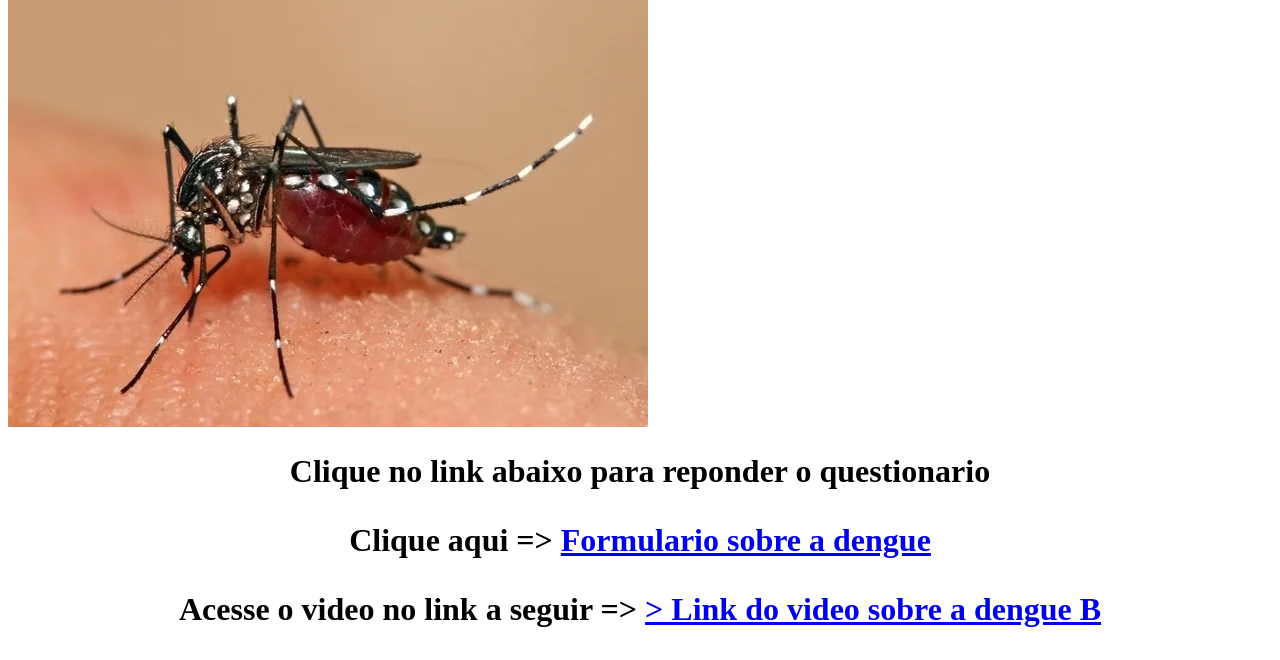
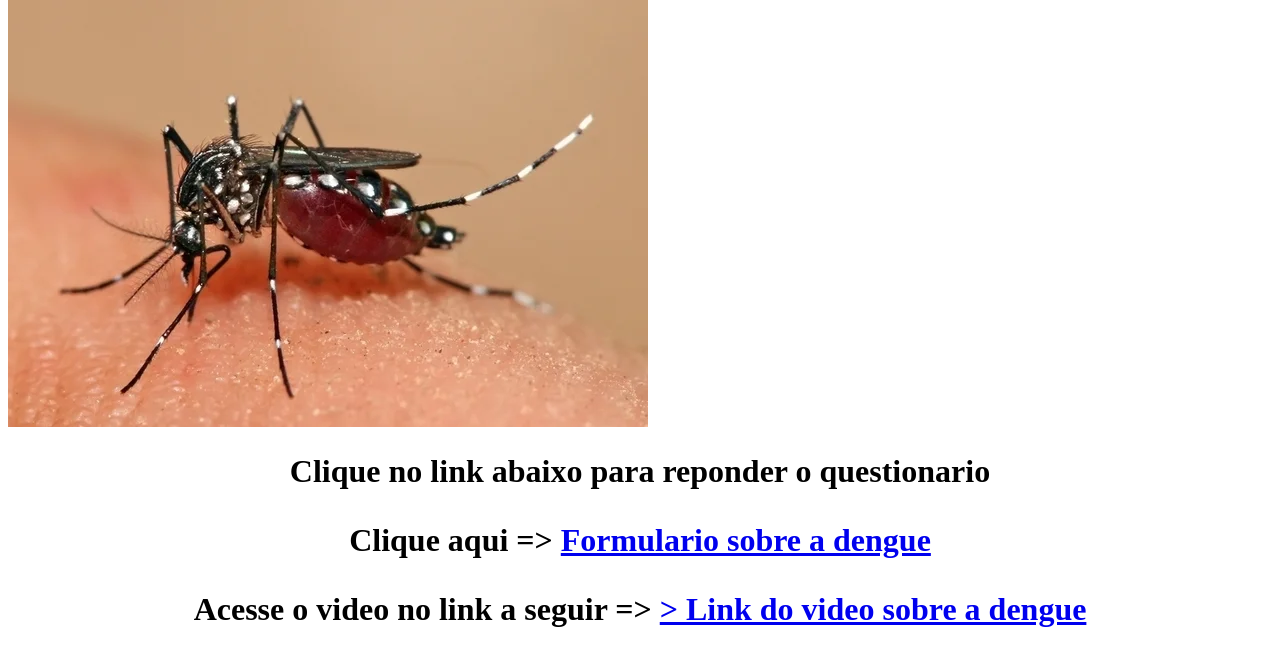
Before and after one commit to belloli0/DengueCmpanha, a plain HTML site: page index.html in a window 1280 px wide. Shown: the part 406-1066 px from the top of the page. Drawn offline with Linux system fonts and the light colour scheme.

Commit message:
Update index.html

```diff
--- a/index.html
+++ b/index.html
@@ -18,7 +18,7 @@
  <img src="dengue.jpg">
     <center><h1>Clique no link abaixo para reponder o questionario</h1></center>
     <center><h1><p> Clique aqui => <a href="https://forms.gle/uG93sS1oXeBnsFcBA " target="_blank" rel="noopener noreferrer" >Formulario sobre a dengue  </a></p></h1></center>
-    <center><h1><p>Acesse o video no link a seguir => <a href="https://www.youtube.com/watch?v=6DHlzOoA7GU" target="_blank"rel="noopener noreferrer">> Link do video sobre a dengue              B</a></a></p></h1></center>
+    <center><h1><p>Acesse o video no link a seguir => <a href="https://www.youtube.com/watch?v=6DHlzOoA7GU" target="_blank"rel="noopener noreferrer">> Link do video sobre a dengue</a></a></p></h1></center>
 
 
 </body>
```
